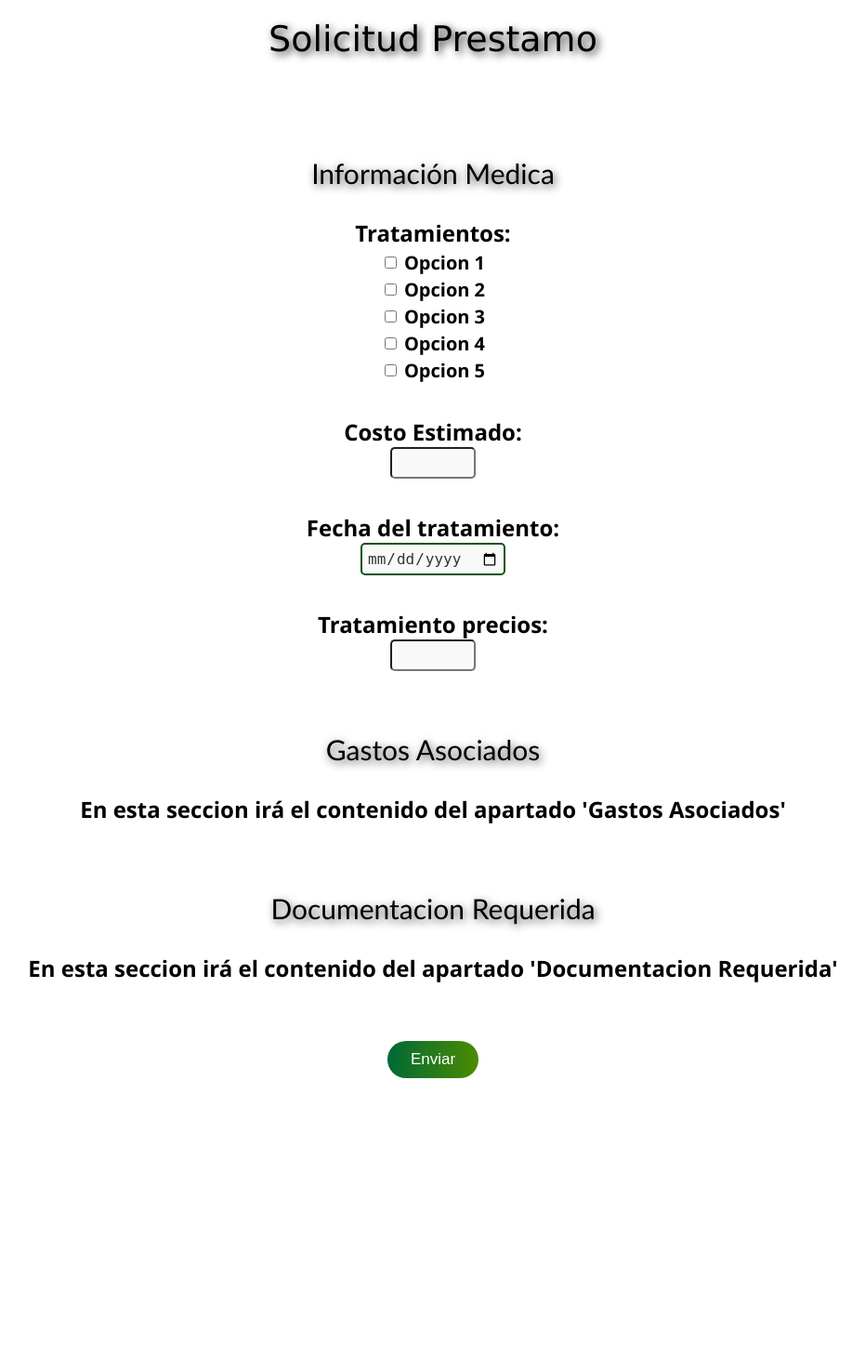
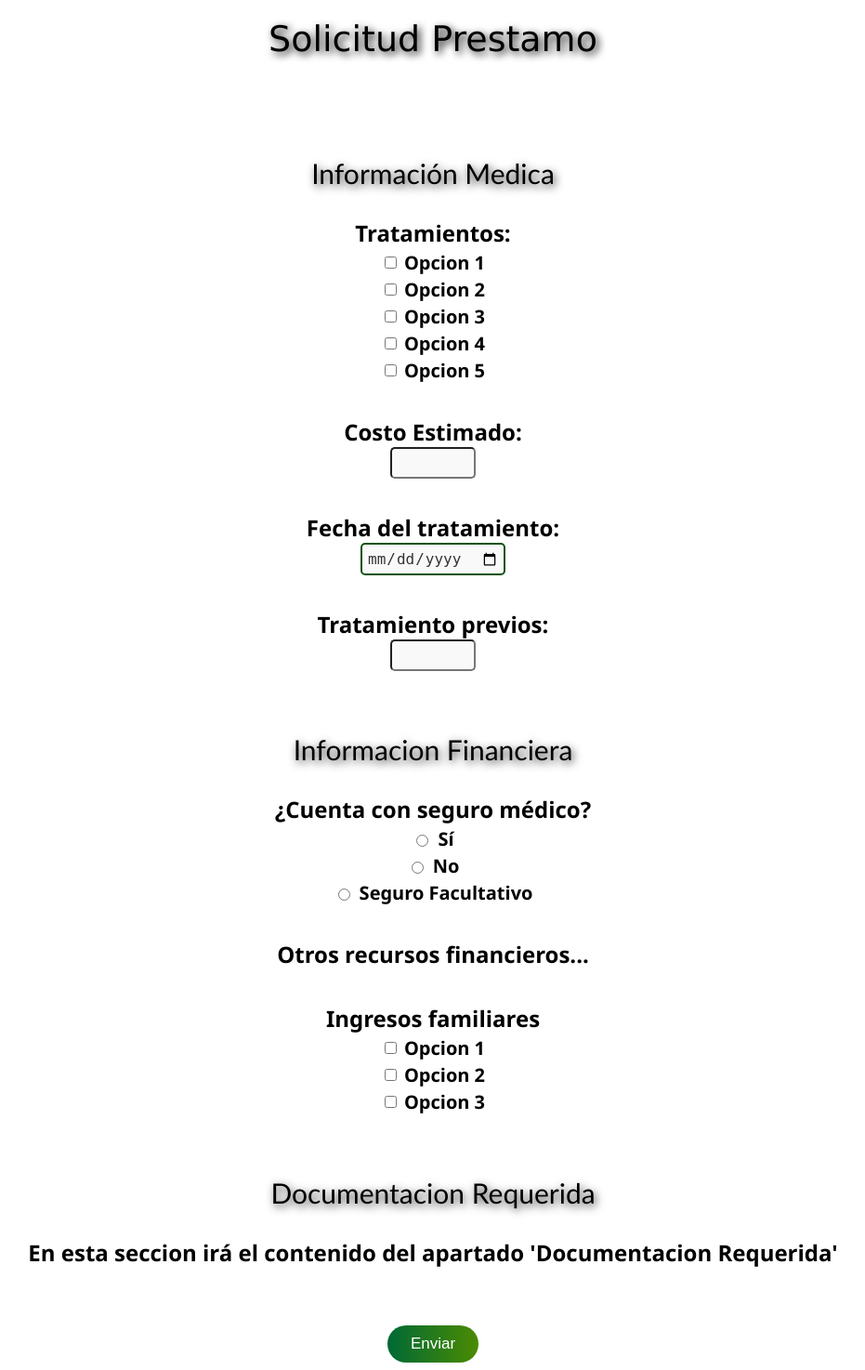
Before and after one commit to ChristopherArgenis/ASFEM, a Flask app: template templates/2_solicitud.html in a window 1280 px wide. Shown: the whole page at 93% size, without its empty margins (174-1105 px from the left). Before the commit the page ends 1160 px from the top, so only its background shows below. Run offline with Flask 3, Linux system fonts and the light colour scheme; the template is opened without the code that fills it, so the values that code supplies are empty.

Commit message:
Finalizacion del diseño inicial sin finalizar (xd)
Me encontré con varias dudas sobre el contenido en varias subsecciones, asi como la parte de documentacion requerida y estoy abierto a opiniones y sugerencias de la apariencia actual.

```diff
--- a/templates/2_solicitud.html
+++ b/templates/2_solicitud.html
@@ -47,16 +47,50 @@
     </div>
     <br><br>
 
-    <label class="contenido">Tratamiento precios:</label>
+    <label class="contenido">Tratamiento previos:</label>
     <div class="customInputNumber">
         <input type="number" id="id_CostoEstimado">
     </div>
     <br><br>
 
-    <p class="subtitulo">Gastos Asociados</p>
-    <p class="contenido">En esta seccion irá el contenido del apartado 'Gastos Asociados'</p>
-    <br>
+
+    <p class="subtitulo">Informacion Financiera</p>
+
+    <label class="contenido">¿Cuenta con seguro m&eacute;dico?</label>
+    <div class="customRadioButton">
+        <input type="radio" id="id_seguroMedico" name="seguroMedico" value="1">
+        <label for="id_seguroMedico">S&iacute;</label>
+    </div>
+    <div class="customRadioButton">
+        <input type="radio" id="id_noSeguroMedico" name="seguroMedico" value="1">
+        <label for="id_noSeguroMedico">No</label>
+    </div>
+    <div class="customRadioButton">
+        <input type="radio" id="id_SeguroFacultativo" name="seguroMedico" value="1">
+        <label for="id_SeguroFacultativo">Seguro Facultativo</label>
+    </div><br><br>
+
+    <label class="contenido">Otros recursos financieros...</label>
+    <br><br>
+
+
+    <label class="contenido">Ingresos familiares</label>
+    <div class="customCheckbox">
+        <input type="checkbox" id="id_ingresosFamiliares1" name="Ingresos familiares" value="1">
+        <label for="id_ingresosFamiliares1">Opcion 1</label>
+    </div>
+    <div class="customCheckbox">
+        <input type="checkbox" id="id_ingresosFamiliares2" name="Ingresos familiares" value="2">
+        <label for="id_ingresosFamiliares2">Opcion 2</label>
+    </div>
+    <div class="customCheckbox">
+        <input type="checkbox" id="id_ingresosFamiliares3" name="Ingresos familiares" value="3">
+        <label for="id_ingresosFamiliares3">Opcion 3</label>
+    </div>
+    <br><br>
+
     <p class="subtitulo">Documentacion Requerida</p>
+
     <p class="contenido">En esta seccion irá el contenido del apartado 'Documentacion Requerida'</p>
     <br>
     <div class ="customBotonSubmit">
--- a/templates/estilos_solicitud/estilos_solicitud.css
+++ b/templates/estilos_solicitud/estilos_solicitud.css
@@ -5,7 +5,7 @@
     margin-top: 20px;
     font-size: 38px;
     font-family: 'Lucida Sans', 'Lucida Sans Regular', 'Lucida Grande', 'Lucida Sans Unicode', Geneva, Verdana, sans-serif;
-    text-shadow: 3px 3px 8px #202227;
+    text-shadow: 3px 3px 8px #000000;
 }
 
 /* Customizacion de los subtitulos, la separacion entre contenidos (Sitacion medica, gastos asociados y documentacion requerida)*/
@@ -14,9 +14,10 @@
     text-align: center;
     font-size: 30px;
     font-family: 'Trebuchet MS', 'Lucida Sans Unicode', 'Lucida Grande', 'Lucida Sans', Arial, sans-serif;
-    text-shadow: 2px 3px 10px #4e4e4e;
+    text-shadow: 2px 3px 10px #2f302f;
 }
 
+/* Customizacion del texto que indica lo que tiene que llenar el usuario*/
 .contenido
 {
     display: block; /* Hace que el label se comporte como un bloque */
@@ -25,7 +26,6 @@
     font-family: 'Segoe UI', Tahoma, Geneva, Verdana, sans-serif;
     font-weight:600;
 }
-
 
 /* div para centrar los checkbox en la página y diseño del texto */
 .customCheckbox
@@ -84,6 +84,24 @@ input[type=date]
     color: #333; /* Color de texto */
 }
 
+/* div para centrar los checkbox en la página y diseño del texto */
+.customRadioButton
+{
+    font-size: 20px;
+    font-weight: 600;
+    font-family: 'Segoe UI', Tahoma, Geneva, Verdana, sans-serif;
+    display: flex;          /* Esto permite que sus elementos hijos se distribuyan y alineen de manera flexible */
+    justify-content: center;
+    align-items: center;    /* Centra los checkboxes horizontalmente */
+    gap: 5px;              /* Espaciado entre los checkboxes y el texto*/
+    margin-top: 2px;       /* Espacio entre los checkboxes */
+    border: 1px;
+}
+input[type="radio"]
+{
+    accent-color: #4CAF50; /* Cambia el color del botón radio */
+    margin-right: 5px; /* Espacio entre el botón y el texto */
+}
 
 /* Customizacion del boton Enviar*/
 input[type="submit"]
@@ -96,14 +114,12 @@ input[type="submit"]
     border-radius: 20px; /* La curva de los bordes, mientras mas grande mas curvado*/
     cursor: pointer;     /* Esta funcion hace que cambie el cursor cuando lo pones encima del boton*/
     transition: transform 0.2s ease, box-shadow 0.2s ease;
-  }
-
+}
   /* Customizacion del boton cuando el cursor se encuentra sobre él */
-  input[type="submit"]:hover {
+input[type="submit"]:hover {
     box-shadow: 0 5px 15px #0c530f; /* Sombra */
     transform: scale(1.05); /* Agranda ligeramente el botón */
-  }
-
+}
   /* Customizacion del div, para poder centrar el boton enviar*/
 .customBotonSubmit
 {
```
